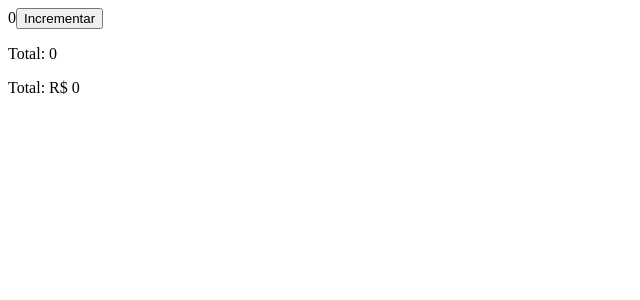
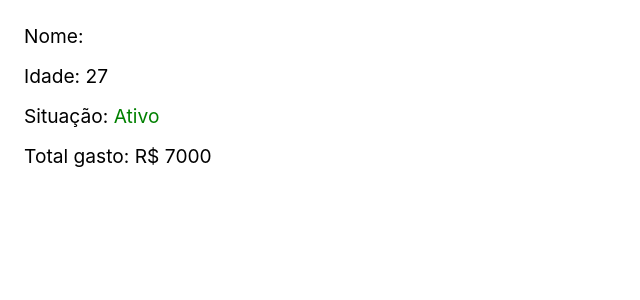
Before and after one commit to Kelvin-Jesus/react-completo, a React (Create React App) app: page / in a window 1280 px wide. Shown: the top 300 px of the page, without its empty margins (0-640 px from the left). Built offline with nearby package versions, Linux system fonts and the light colour scheme.

Commit message:
new-class: jsx & exercise

```diff
--- a/public/index.html
+++ b/public/index.html
@@ -4,6 +4,7 @@
     <meta charset="utf-8" />
     <link rel="icon" href="%PUBLIC_URL%/favicon.ico" />
     <meta name="viewport" content="width=device-width, initial-scale=1" />
+    <link rel="stylesheet" href="style.css">
     <meta name="theme-color" content="#000000" />
     <meta
       name="description"
--- /dev/null
+++ b/public/style.css
@@ -0,0 +1,105 @@
+*,
+*::after,
+*::before {
+  box-sizing: border-box;
+}
+
+html {
+  --font: -apple-system, BlinkMacSystemFont, 'Segoe UI', Roboto, Oxygen, Ubuntu,
+    Cantarell, 'Open Sans', 'Helvetica Neue', sans-serif;
+  --font-title: Georgia, 'Times New Roman', Times, serif;
+  --font-size: 1.2rem;
+  --color: #19f;
+  --color-light: #adf;
+  --color-dark: #018;
+  --radius: 0.2rem;
+}
+
+body {
+  margin: 1.5rem;
+}
+
+body,
+input,
+textarea,
+button {
+  font-size: var(--font-size);
+  font-family: var(--font);
+}
+
+h1,
+h2,
+h3 {
+  font-family: var(--font-title);
+}
+
+h1,
+h2,
+h3,
+p,
+ul {
+  margin: 1rem 0;
+}
+
+ul {
+  list-style: square;
+}
+
+li {
+  margin-bottom: 0.5rem;
+}
+
+label {
+  display: block;
+  margin-bottom: 0.25rem;
+}
+
+input,
+textarea {
+  display: block;
+  border: 1px solid #ccc;
+  width: 100%;
+  padding: 0.8rem;
+  border-radius: var(--radius);
+  background: #eee;
+  transition: 0.2s;
+}
+
+input:focus,
+textarea:focus {
+  outline: none;
+  border-color: var(--color);
+  background: white;
+  box-shadow: 0 0 0 3px var(--color-light);
+}
+
+button {
+  cursor: pointer;
+  border: none;
+  border-radius: var(--radius);
+  transition: 0.1s;
+  background: var(--color);
+  color: var(--color-dark);
+  padding: 0.8rem 1.6rem;
+}
+
+button:hover,
+button:focus {
+  background: var(--color);
+  box-shadow: 0 0 0 3px var(--color-light), 0 0 0 4px var(--color);
+  outline: none;
+}
+
+button:active {
+  box-shadow: 0 0 0 3px var(--color), 0 0 0 4px var(--color);
+}
+
+button:disabled {
+  opacity: 0.5;
+  cursor: wait;
+}
+
+hr {
+  border: 2px solid black;
+  margin: 2rem auto;
+}
--- a/src/index.js
+++ b/src/index.js
@@ -1,12 +1,12 @@
 import React from 'react';
 import ReactDOM from 'react-dom';
 import './App.css';
-import Compras from './react-para-iniciantes/0202-react-basico/hooks.js';
+import App from './react-para-iniciantes/0207-jsx/exercicio/App.js';
 // import App from './App';
 
 ReactDOM.render(
   <React.StrictMode>
-    <Compras />
+    <App />
     {/* <App /> */}
   </React.StrictMode>,
   document.getElementById('root')
--- /dev/null
+++ b/src/react-para-iniciantes/0207-jsx/App.js
@@ -0,0 +1,35 @@
+import React from 'react';
+
+const App = () => {
+
+    const random = Math.random()
+    const titulo = <h1>Aqui um título</h1>
+
+    const carro = {
+        marca: 'Ford',
+        rodas: '4'
+    }
+
+    const style1 = {
+        color: 'blue',
+        fontSize: '20px',
+        fontFamily: 'Helvetica'
+    }
+
+    return (
+        <>
+            {titulo}
+            {new Date().getTime()}
+            <p>{new Date().getFullYear()}</p>
+            <p style={style1}>{carro.marca}</p>
+            <p>{carro.rodas}</p>
+            <input style={ true ? {display:'block'} : {display:'none'} } />
+            <a href="https://kj.com" title="Isso é um site" className="btn-link" htmlFor="nome">
+                Origamid
+            </a>
+            {random}
+        </>
+    )
+}
+
+export default App;
--- /dev/null
+++ b/src/react-para-iniciantes/0207-jsx/exercicio/App.js
@@ -0,0 +1,43 @@
+// Mostre os dados da aplicação, como aprensetado no vídeo
+// Não utilize CSS externo, use o style para mudar as cores
+// Se a situação estiver ativa pinte de verde, inativa vermelho
+// Se o gasto for maior que 10000 mostre uma mensagem
+const luana = {
+    cliente: 'Luana',
+    idade: 27,
+    compras: [
+        { nome: 'Notebook', preco: 'R$ 2500' },
+        { nome: 'Geladeira', preco: 'R$ 3000' },
+        { nome: 'Smartphone', preco: 'R$ 1500' },
+    ],
+    ativa: true,
+};
+
+const mario = {
+    cliente: 'Mario',
+    idade: 31,
+    compras: [
+        { nome: 'Notebook', preco: 'R$ 2500' },
+        { nome: 'Geladeira', preco: 'R$ 3000' },
+        { nome: 'Smartphone', preco: 'R$ 1500' },
+        { nome: 'Guitarra', preco: 'R$ 3500' },
+    ],
+    ativa: false,
+};
+
+const App = () => {
+
+    const dados = luana;
+    const justTheNumber = dados.compras.map( i => Number(i.preco.replace('R$ ', '')) )
+    const total = justTheNumber.reduce( (prev, acc) => prev + acc)
+    // console.log(total)
+
+    return <>
+        <p>Nome: {dados.nome}</p>
+        <p>Idade: {dados.idade}</p>
+        <p>Situação: <span style={{color: dados.ativa ? 'green' : 'red' }}>{dados.ativa ? 'Ativo' : 'inativo'}</span></p>
+        <p>Total gasto: R$ {total}</p>
+    </>;
+};
+
+export default App;
```
